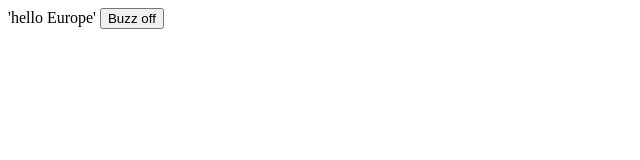
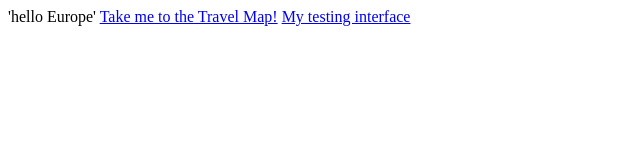
Before and after one commit to GISjohann/GISjohann.github.io, a plain HTML site: page index.html in a window 1280 px wide. Shown: the whole page, without its empty margins (0-640 px from the left). Drawn offline with Linux system fonts and the light colour scheme.

Commit message:
Update index.html

```diff
--- a/index.html
+++ b/index.html
@@ -1,2 +1,4 @@
 'hello Europe'
-<button class="button" onclick='https://gisjohann.github.io/Test/'>Buzz off</button>
+
+<a href="https://gisjohann.github.io/TravelMap/">Take me to the Travel Map!</a>
+<a href="https://gisjohann.github.io/Test/">My testing interface</a>
```
